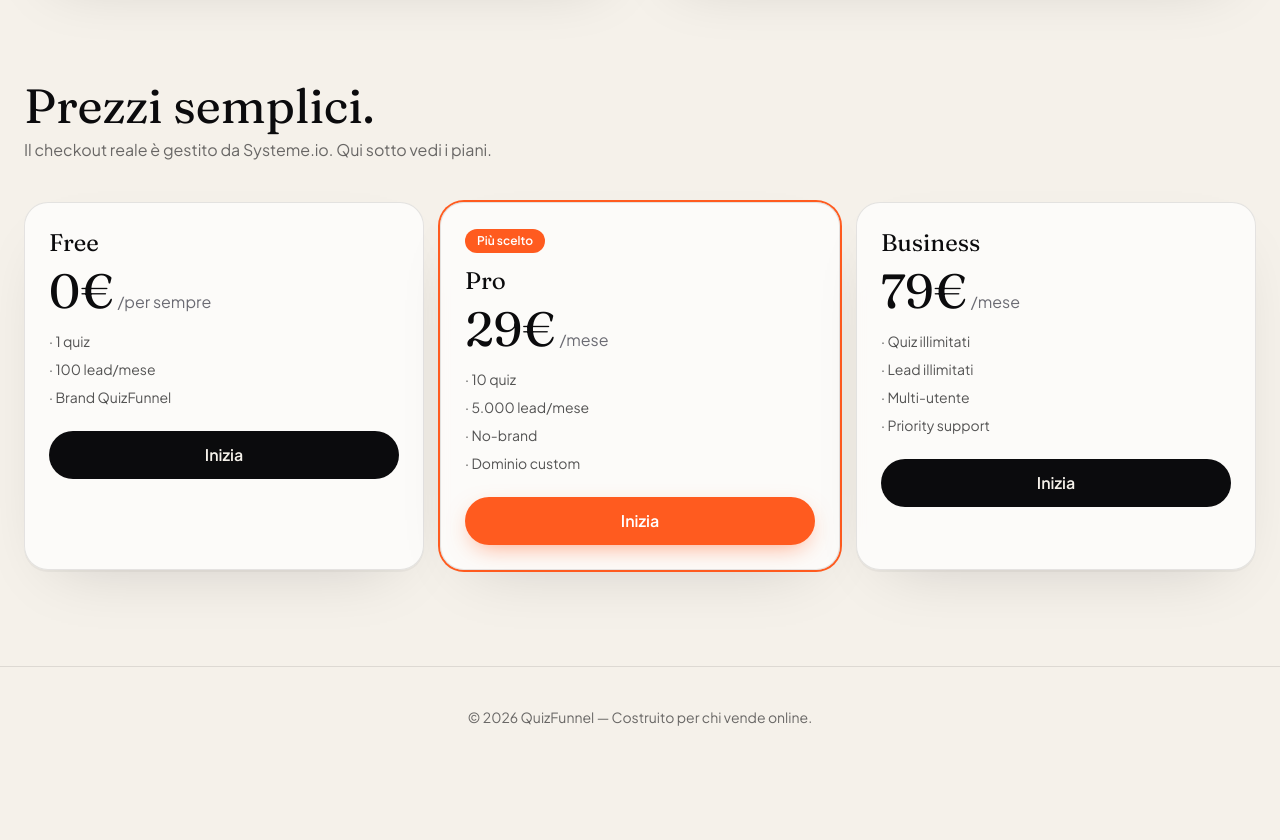
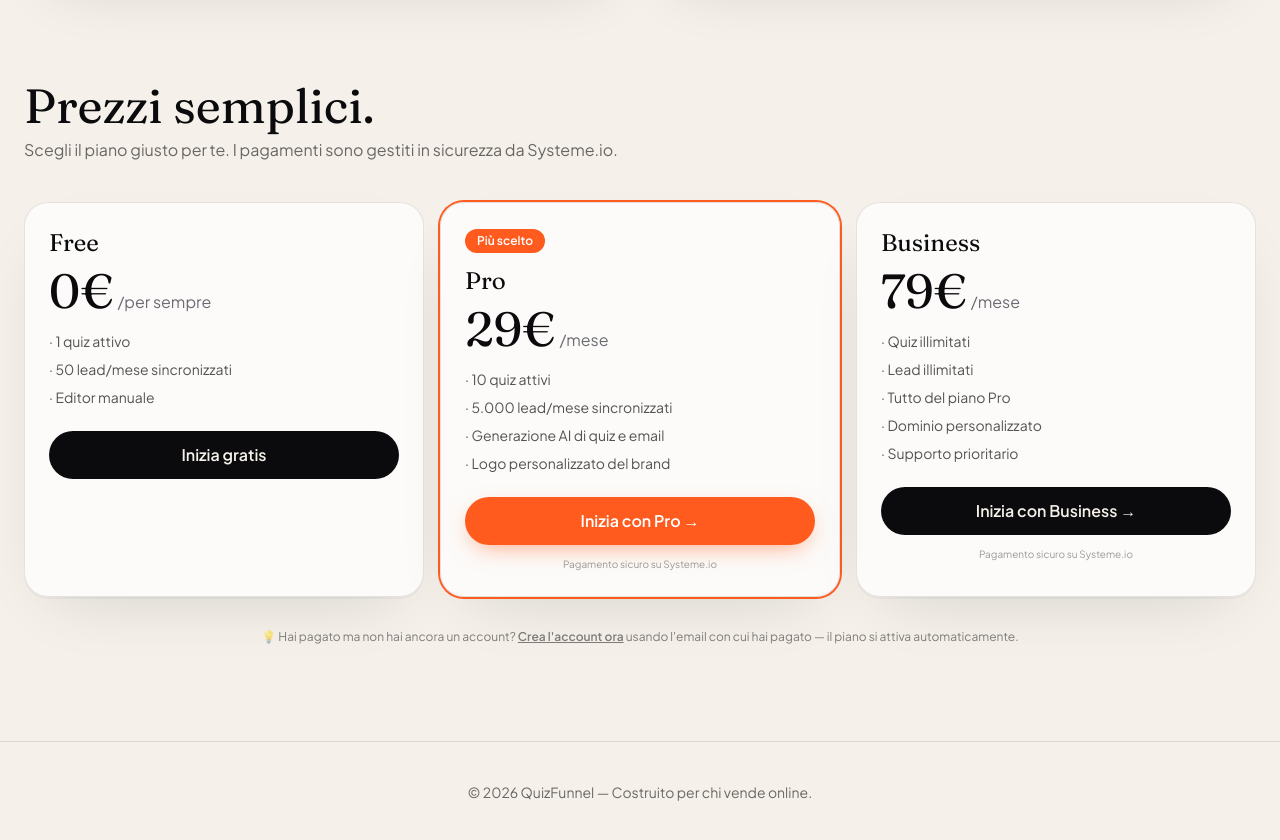
Before and after one commit to saam40ac/quizfunnel, a Next.js app: page / in a window 1280 px wide. Shown: the part 1940-2780 px from the top of the page. Before the commit the page ends 2707 px from the top, so only its background shows below. Built offline with nearby package versions, Linux system fonts and the light colour scheme.

Commit message:
Update page.tsx

```diff
--- a/src/app/page.tsx
+++ b/src/app/page.tsx
@@ -1,4 +1,5 @@
 import Link from "next/link";
+import { BILLING_TAGS } from "@/lib/billing-tags";
 
 const FEATURES = [
   {
@@ -141,29 +142,103 @@
       {/* PREZZI */}
       <section id="prezzi" className="relative z-10 mx-auto max-w-7xl px-6 pb-24">
         <h2 className="font-display text-4xl md:text-5xl">Prezzi semplici.</h2>
-        <p className="mt-2 text-ink/60">Il checkout reale è gestito da Systeme.io. Qui sotto vedi i piani.</p>
+        <p className="mt-2 text-ink/60">
+          Scegli il piano giusto per te. I pagamenti sono gestiti in sicurezza da Systeme.io.
+        </p>
         <div className="mt-10 grid gap-4 md:grid-cols-3">
           {[
-            { name: "Free", price: "0€", sub: "/per sempre", lines: ["1 quiz", "100 lead/mese", "Brand QuizFunnel"] },
-            { name: "Pro", price: "29€", sub: "/mese", lines: ["10 quiz", "5.000 lead/mese", "No-brand", "Dominio custom"], hot: true },
-            { name: "Business", price: "79€", sub: "/mese", lines: ["Quiz illimitati", "Lead illimitati", "Multi-utente", "Priority support"] },
+            {
+              key: "FREE",
+              name: "Free",
+              price: "0€",
+              sub: "/per sempre",
+              lines: ["1 quiz attivo", "50 lead/mese sincronizzati", "Editor manuale"],
+              cta: "Inizia gratis",
+              href: "/signup?plan=FREE",
+              external: false,
+            },
+            {
+              key: "PRO",
+              name: "Pro",
+              price: "29€",
+              sub: "/mese",
+              lines: [
+                "10 quiz attivi",
+                "5.000 lead/mese sincronizzati",
+                "Generazione AI di quiz e email",
+                "Logo personalizzato del brand",
+              ],
+              cta: "Inizia con Pro →",
+              href: BILLING_TAGS.PRO.checkoutUrl,
+              external: true,
+              hot: true,
+            },
+            {
+              key: "BUSINESS",
+              name: "Business",
+              price: "79€",
+              sub: "/mese",
+              lines: [
+                "Quiz illimitati",
+                "Lead illimitati",
+                "Tutto del piano Pro",
+                "Dominio personalizzato",
+                "Supporto prioritario",
+              ],
+              cta: "Inizia con Business →",
+              href: BILLING_TAGS.BUSINESS.checkoutUrl,
+              external: true,
+            },
           ].map((p) => (
-            <div key={p.name} className={`card ${p.hot ? "ring-2 ring-accent" : ""}`}>
-              {p.hot && <div className="mb-3 inline-block rounded-full bg-accent px-3 py-1 text-xs font-semibold text-white">Più scelto</div>}
+            <div key={p.key} className={`card ${p.hot ? "ring-2 ring-accent" : ""}`}>
+              {p.hot && (
+                <div className="mb-3 inline-block rounded-full bg-accent px-3 py-1 text-xs font-semibold text-white">
+                  Più scelto
+                </div>
+              )}
               <div className="font-display text-2xl">{p.name}</div>
               <div className="mt-2 flex items-baseline gap-1">
                 <span className="font-display text-5xl">{p.price}</span>
                 <span className="text-muted">{p.sub}</span>
               </div>
               <ul className="mt-4 space-y-2 text-sm text-ink/70">
-                {p.lines.map((l) => <li key={l}>· {l}</li>)}
+                {p.lines.map((l) => (
+                  <li key={l}>· {l}</li>
+                ))}
               </ul>
-              <Link href="/signup" className={p.hot ? "btn-accent mt-6 w-full" : "btn-primary mt-6 w-full"}>
-                Inizia
-              </Link>
+              {p.external ? (
+                <a
+                  href={p.href}
+                  target="_blank"
+                  rel="noopener noreferrer"
+                  className={`${p.hot ? "btn-accent" : "btn-primary"} mt-6 block w-full text-center`}
+                >
+                  {p.cta}
+                </a>
+              ) : (
+                <Link
+                  href={p.href}
+                  className={`${p.hot ? "btn-accent" : "btn-primary"} mt-6 block w-full text-center`}
+                >
+                  {p.cta}
+                </Link>
+              )}
+              {p.external && (
+                <p className="mt-3 text-center text-[10px] text-ink/40">
+                  Pagamento sicuro su Systeme.io
+                </p>
+              )}
             </div>
           ))}
         </div>
+
+        <p className="mt-8 text-center text-xs text-ink/50">
+          💡 Hai pagato ma non hai ancora un account?{" "}
+          <Link href="/signup" className="font-semibold underline">
+            Crea l'account ora
+          </Link>{" "}
+          usando l'email con cui hai pagato — il piano si attiva automaticamente.
+        </p>
       </section>
 
       {/* FOOTER */}
```
